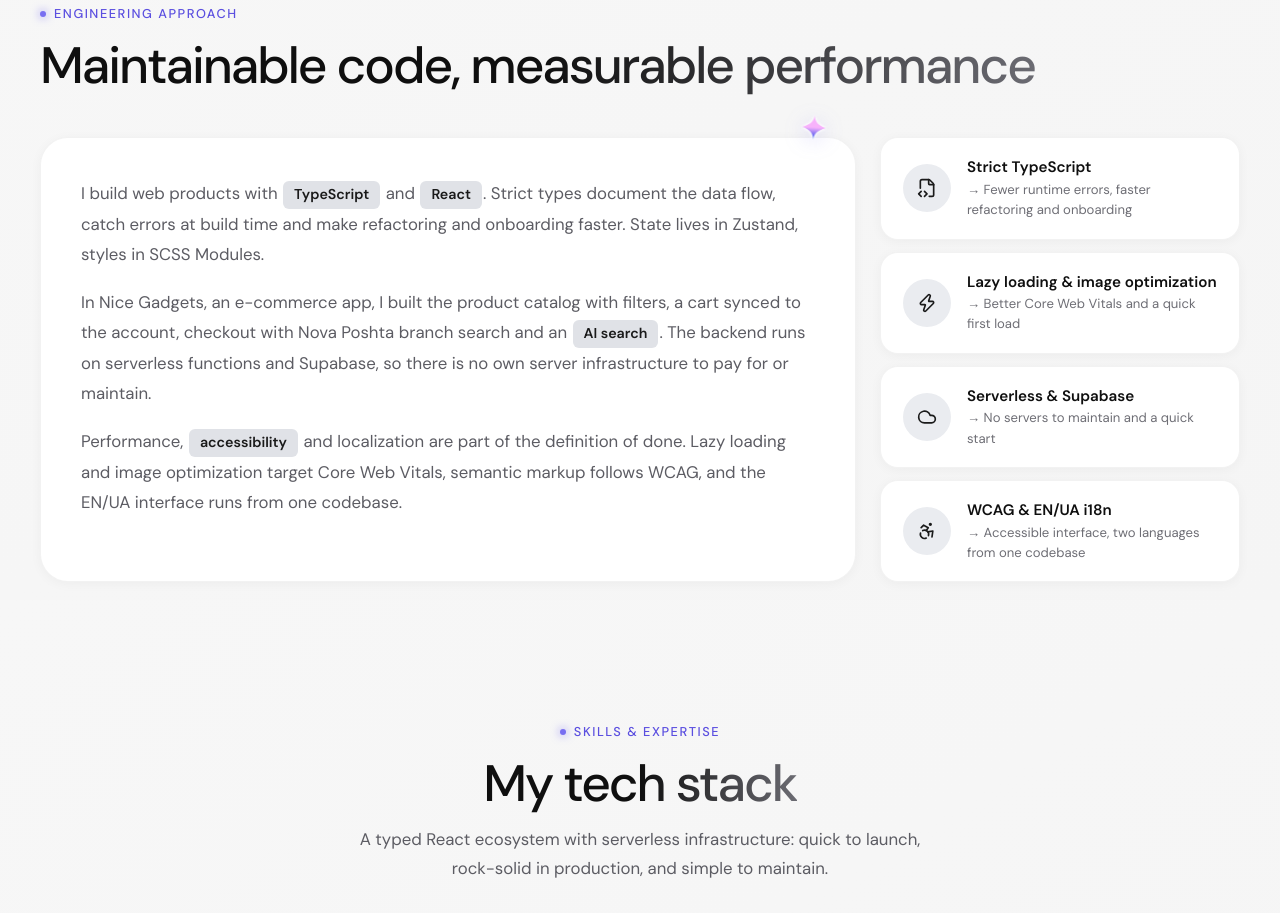
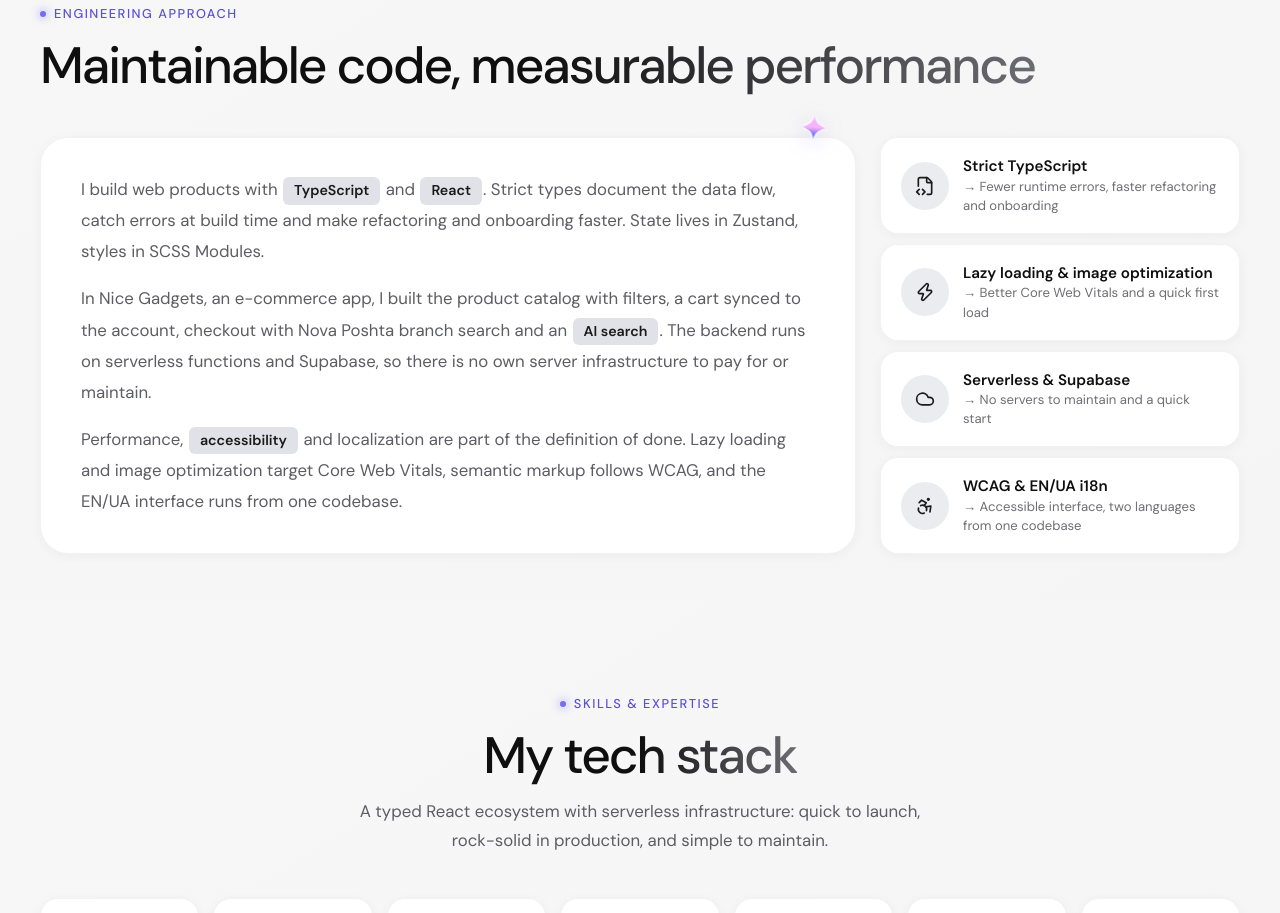
Before and after one commit to AlucardYagamiGame/olga-portfolio, a React (Vite) app: page / in a window 1280 px wide. Shown: the part 1000-1913 px from the top of the page. Built offline with nearby package versions, Linux system fonts and the light colour scheme.

Commit message:
style(about): balance card heights and tighten fact spacing

```diff
--- a/src/sections/About/About.module.scss
+++ b/src/sections/About/About.module.scss
@@ -8,6 +8,7 @@
 .grid {
   display: grid;
   grid-template-columns: minmax(0, 1fr) 360px;
+  align-items: stretch;
   gap: 24px;
 
   @include on-tablet {
@@ -20,12 +21,13 @@
 
   display: flex;
   flex-direction: column;
-  gap: 18px;
-  padding: 40px;
+  gap: 16px;
+  justify-content: center;
+  padding: 36px 40px;
   border-radius: $radius-lg;
   color: var(--text-secondary);
   font-size: 1.05rem;
-  line-height: 1.8;
+  line-height: 1.85;
 
   @include on-phone {
     padding: 26px 20px;
@@ -39,19 +41,26 @@
   --float-duration: 4.5s;
 }
 
+.facts {
+  display: flex;
+  flex-direction: column;
+}
+
 .list {
   display: flex;
+  flex: 1;
   flex-direction: column;
-  gap: 12px;
+  gap: 10px;
 }
 
 .fact {
   @include surface;
 
   display: flex;
-  gap: 16px;
+  flex: 1;
+  gap: 14px;
   align-items: center;
-  padding: 18px 22px;
+  padding: 14px 20px;
   transition:
     transform $transition,
     box-shadow $transition,
@@ -77,10 +86,12 @@
   color: var(--text-strong);
   font-size: 0.95rem;
   font-weight: 600;
+  line-height: 1.35;
 }
 
 .factText {
   display: block;
   color: var(--text-muted);
   font-size: 0.82rem;
+  line-height: 1.45;
 }
```
